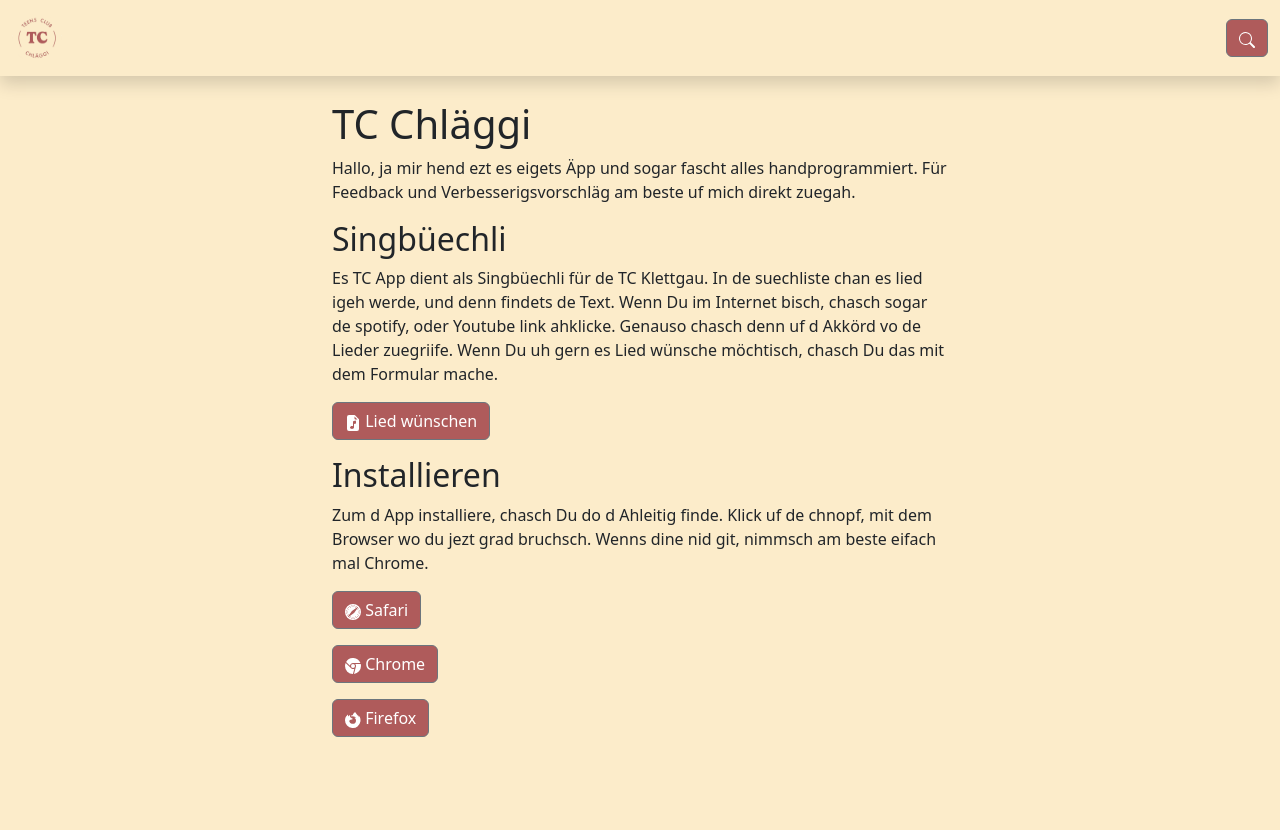
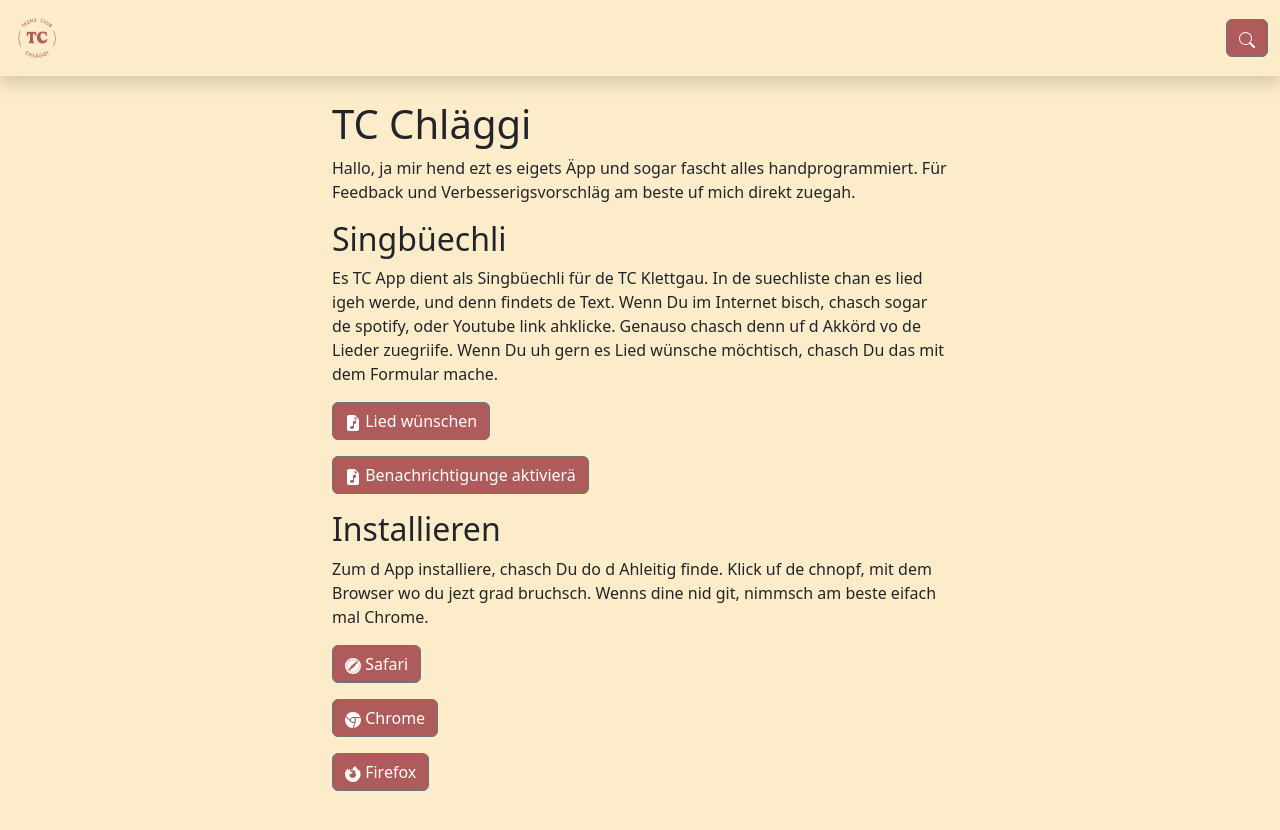
Before and after one commit to Soraxem/song-dist, a Jekyll site: the page built from index.md, in a window 1280 px wide. Shown: the top 830 px of the page. Built offline with Jekyll 4.4.1, drawn with Linux system fonts in a browser that asks for light colours.

Commit message:
edit index.md for the ask permission for notify

```diff
--- a/index.md
+++ b/index.md
@@ -17,6 +17,13 @@
     </svg>
     Lied wünschen
 </a>
+
+<p onclick="asknotify" class="btn btn-secondary" target="_blank">
+    <svg xmlns="http://www.w3.org/2000/svg" width="16" height="16" fill="currentColor" class="bi bi-file-earmark-music-fill" viewBox="0 0 16 16">
+        <path d="M9.293 0H4a2 2 0 0 0-2 2v12a2 2 0 0 0 2 2h8a2 2 0 0 0 2-2V4.707A1 1 0 0 0 13.707 4L10 .293A1 1 0 0 0 9.293 0zM9.5 3.5v-2l3 3h-2a1 1 0 0 1-1-1zM11 6.64v1.75l-2 .5v3.61c0 .495-.301.883-.662 1.123C7.974 13.866 7.499 14 7 14c-.5 0-.974-.134-1.338-.377-.36-.24-.662-.628-.662-1.123s.301-.883.662-1.123C6.026 11.134 6.501 11 7 11c.356 0 .7.068 1 .196V6.89a1 1 0 0 1 .757-.97l1-.25A1 1 0 0 1 11 6.64z"></path>
+    </svg>
+    Benachrichtigunge aktivierä
+</p>
 
 ## Installieren
 
```
